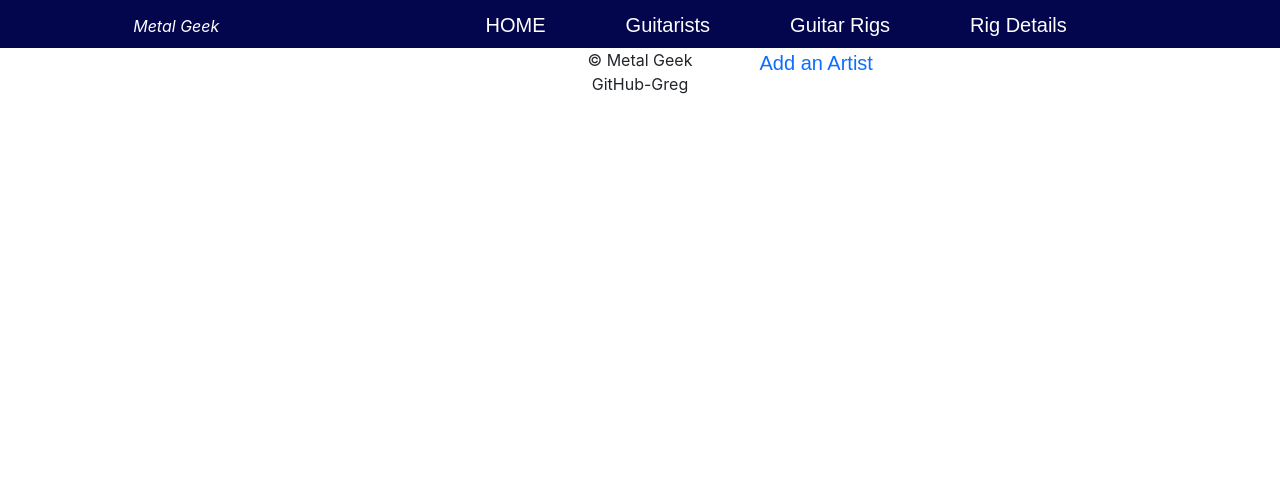
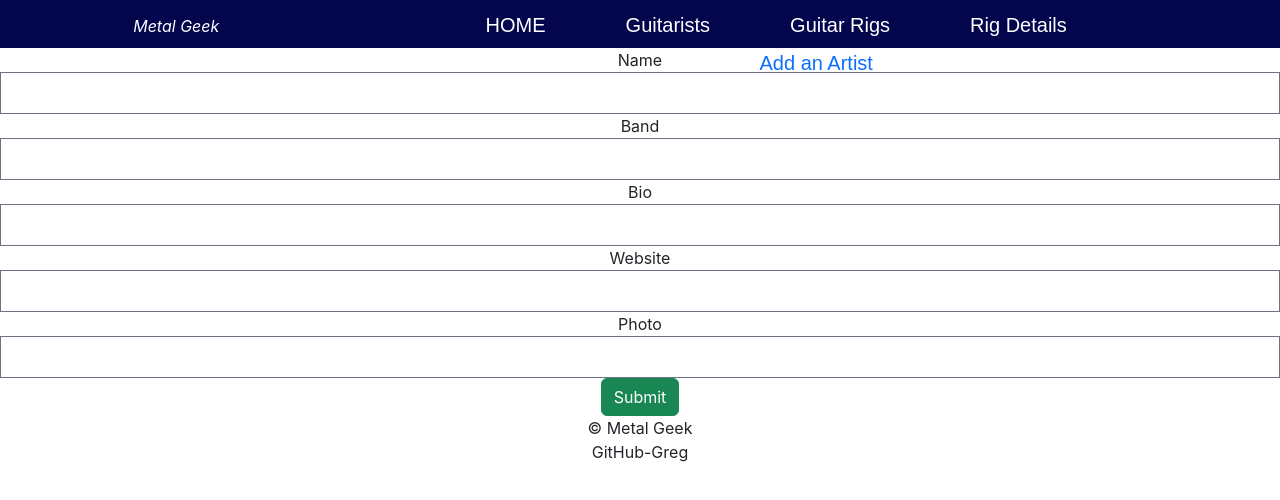
Before and after one commit to swanmac/Metal_Geek, a React (Create React App) app in the folder metal-geek/: page /artist/1/update in a window 1280 px wide. Shown: the top 500 px of the page. Built offline with nearby package versions, Linux system fonts and the light colour scheme; no server answers; the HTML template or start-up script is replaced by a standard one.

Commit message:
added routes to main

```diff
--- a/metal-geek/src/components/ArtistList.jsx
+++ b/metal-geek/src/components/ArtistList.jsx
@@ -17,7 +17,7 @@ export const ArtistList = () => {
         },
       })
       .then((response) => {
-        setMenus(response.data);
+        setArtist(response.data);
         console.log(artist);
       })
       .catch((e) => {
@@ -44,7 +44,7 @@ export const ArtistList = () => {
 
   useEffect(() => {
     retrieveAllArtist();
-  }, [retrieveAllArtists]);
+  }, [retrieveAllArtist]);
 
   const handleUpdateClick = (id) => {
     navigate(`/artist/${id}/update/`);
--- a/metal-geek/src/components/Main.jsx
+++ b/metal-geek/src/components/Main.jsx
@@ -6,9 +6,9 @@ import ArtistDetails from './ArtistDetails.jsx'
 import ArtistRigDetails from './ArtistRigDetails'
 import RigDetails from './RigDetails.jsx'
 import RigDesignDetails from './RigDesignDetails.jsx'
-// import { AddArtist } from "./components/AddArtist";
-// import { ArtistList } from "./components/ArtistList";
-// import { UpdateArtist } from "./components/UpdateArtist";
+import { AddArtist } from "./AddArtist.jsx"
+import { ArtistList } from "./ArtistList.jsx"
+import { UpdateArtist } from "./UpdateArtist.jsx"
 
 
 
@@ -21,15 +21,15 @@ export default function Main () {
         <div>
             <Routes>
                 <Route path = "/" element = {<Home home/>} />
-                {/* <Route path = "/" element = {<ArtistList />} /> */}
+                <Route path = "/" element = {<ArtistList />} />
                 <Route path = "/artist" element = {<Artist artist/>} />
                 <Route path = "/artistDetails/:id" element = {<ArtistDetails artist/>} />
                 <Route path = "/artistRig" element = {<ArtistRig />} />
                 <Route path = "/artistRigDetails/:id" element ={<ArtistRigDetails/>}/>
                 <Route path = "/RigDetails" element = {<RigDetails />} />
                 <Route path = "/RigDesignDetails/:id" element = {<RigDesignDetails />} />
-                {/* <Route path="/add/" element={<AddArtist />} />
-                <Route path="/artist/:id/update/" element={<UpdateArtist />} /> */}
+                <Route path="/add/" element={<AddArtist />} />
+                <Route path="/artist/:id/update/" element={<UpdateArtist />} />
 
 
 
--- a/metal-geek/src/components/UpdateArtist.jsx
+++ b/metal-geek/src/components/UpdateArtist.jsx
@@ -83,7 +83,7 @@ export const UpdateArtist = () => {
       };
 
       const newArtist = () => {
-        setCurrentMenu(initialArtistState);
+        setCurrentArtist(initialArtistState);
         setSubmitted(false);
       };
 
```
